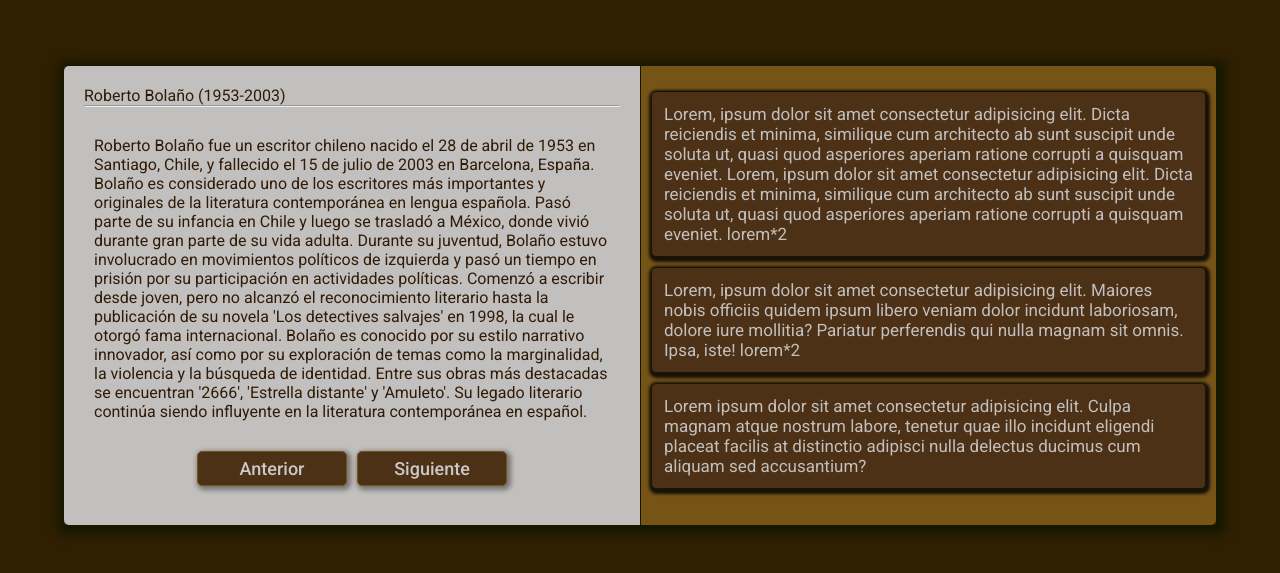
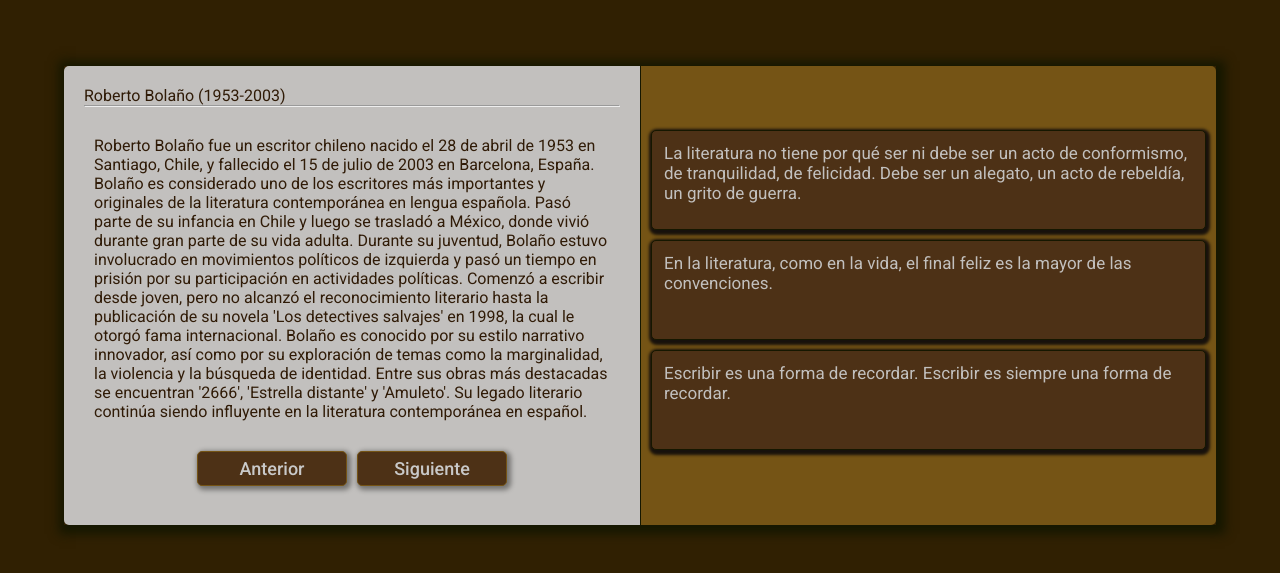
Before and after one commit to Juan17Informatico/random-quotes-generator, a website built with Vite: page index.html in a window 1280 px wide. Shown: the part 105-678 px from the top of the page. Built offline with nearby package versions, Linux system fonts and the light colour scheme.

Commit message:
Funcionalidad para renderizar quotes en el html creada

```diff
--- a/index.html
+++ b/index.html
@@ -40,36 +40,13 @@
                 <section class="container-sn sn-2">
                     <div class="quotes-container">
                         <div class="quote-desc-container">
-                            <p>
-                                Lorem, ipsum dolor sit amet consectetur adipisicing elit. Dicta
-                                reiciendis et minima, similique cum architecto ab sunt suscipit
-                                unde soluta ut, quasi quod asperiores aperiam ratione corrupti a
-                                quisquam eveniet.
-                                Lorem, ipsum dolor sit amet consectetur adipisicing elit. Dicta
-                                reiciendis et minima, similique cum architecto ab sunt suscipit
-                                unde soluta ut, quasi quod asperiores aperiam ratione corrupti a
-                                quisquam eveniet.
-                                lorem*2
-                            </p>
+                            <p class="citas"></p>
                         </div>
                         <div class="quote-desc-container">
-                            <p>
-                                Lorem, ipsum dolor sit amet consectetur adipisicing elit.
-                                Maiores nobis officiis quidem ipsum libero veniam dolor incidunt
-                                laboriosam, dolore iure mollitia? Pariatur perferendis qui nulla
-                                magnam sit omnis. Ipsa, iste!
-                                lorem*2
-
-                            </p>
+                            <p class="citas"></p>
                         </div>
                         <div class="quote-desc-container">
-                            <p>
-                                Lorem ipsum dolor sit amet consectetur adipisicing elit. Culpa
-                                magnam atque nostrum labore, tenetur quae illo incidunt eligendi
-                                placeat facilis at distinctio adipisci nulla delectus ducimus
-                                cum aliquam sed accusantium?
-
-                            </p>
+                            <p class="citas"></p>
                         </div>
                     </div>
                 </section>
--- a/src/app/logic/authorRender.js
+++ b/src/app/logic/authorRender.js
@@ -12,6 +12,8 @@ export const authorRender = (id) => {
     authorNameText.innerText = author.author;
     authorDate.innerText = `(${author.birthdate}-${author?.date_death})`;
 
-    quotesRender();
+
+
+    quotesRender(author.quotes);
 
 }
--- a/src/app/logic/quotesRender.js
+++ b/src/app/logic/quotesRender.js
@@ -2,4 +2,10 @@
 
 export const quotesRender = (quotes) => {
 
+    const citasP = document.querySelectorAll(".citas");
+
+    citasP.forEach((cita, index) => {
+        cita.innerText = quotes[index];
+    })
+
 }
```
